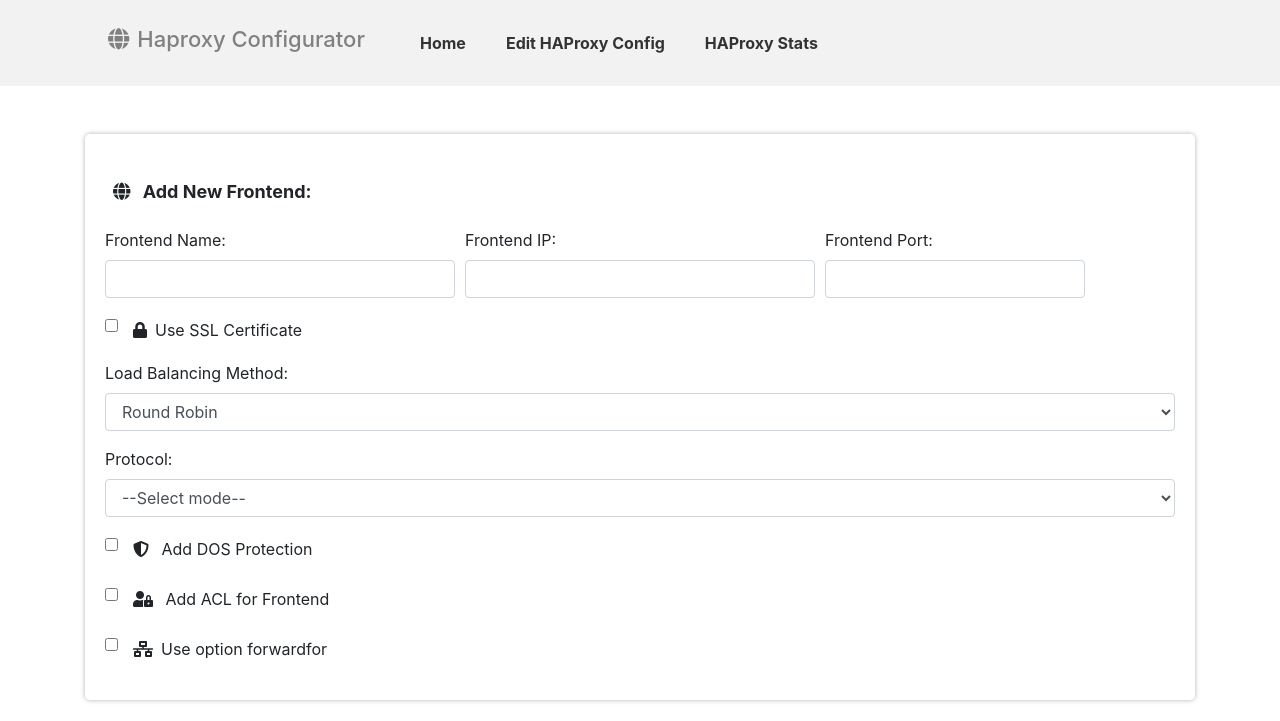
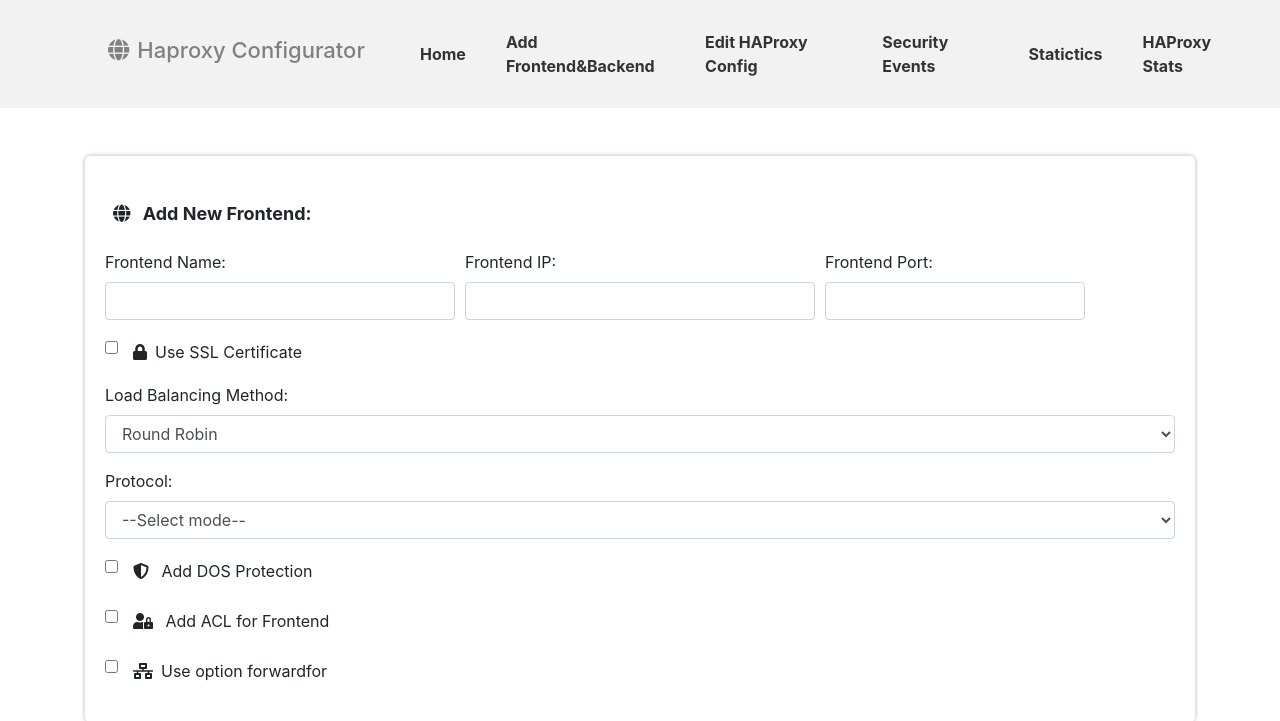
Before and after one commit to alonz22/haproxy-dashboard, a Flask app: page / in a window 1280 px wide. Shown: the top 721 px of the page. Run offline with Flask 3, Linux system fonts and the light colour scheme; some libraries are stand-ins or nearby versions.

Commit message:
Update index.html

```diff
--- a/templates/index.html
+++ b/templates/index.html
@@ -44,7 +44,10 @@
         </h3>
     </a>
     <a href="/home" class="menu-link">Home</a>
+    <a href="/" class="menu-link">Add Frontend&Backend</a>
     <a href="/edit" class="menu-link">Edit HAProxy Config</a>
+    <a href="/logs" class="menu-link">Security Events</a>
+    <a href="/statistics" class="menu-link">Statictics</a>
     <a href="http://{{ request.host.split(':')[0] }}:8080/stats" class="menu-link" >HAProxy Stats</a>
 
 
```
